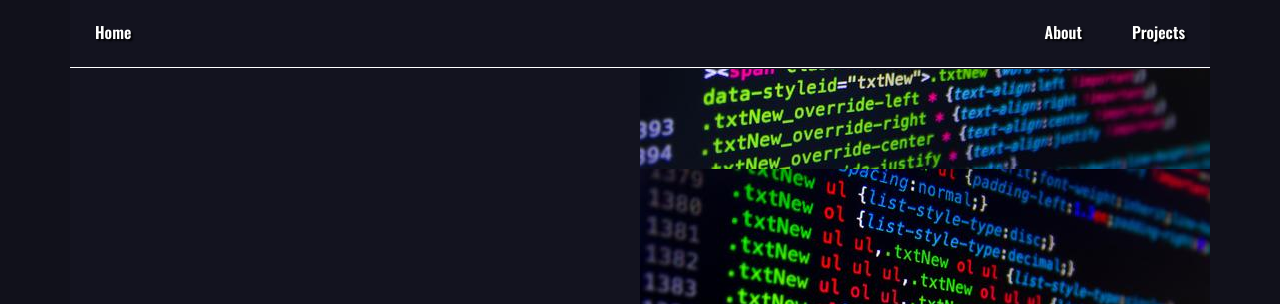
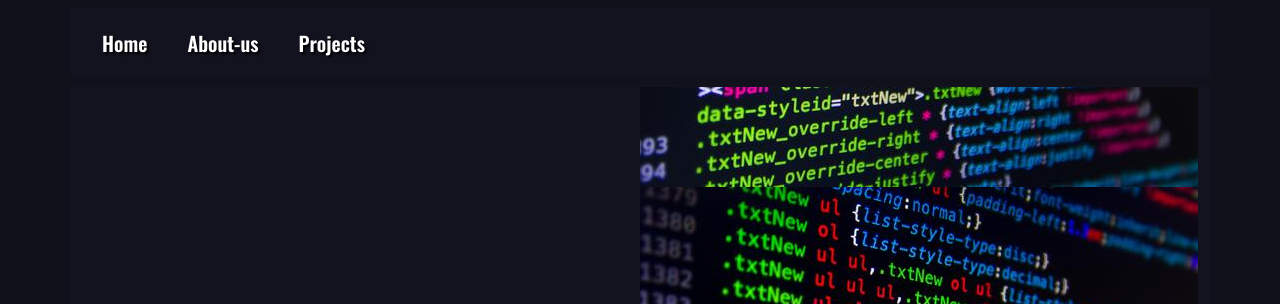
Before and after one commit to edersonhos/Portfolio, a plain HTML site: page index.html in a window 1280 px wide. Shown: the top 304 px of the page. Drawn offline with nearby package versions, Linux system fonts and the light colour scheme.

Commit message:
atualizaçao do prjeto
menu bar refeita com bosstrap e funcional

```diff
--- a/assets/style-index.css
+++ b/assets/style-index.css
@@ -21,30 +21,23 @@ a {
 
 
 /*--------------menu-------------*/
-.container.head {
-    display: flex;
-    justify-content: space-between;
+.bgMenu {
     background-color: rgb(19, 19, 31);
-    border-bottom: 1px solid #ffffff;
+    font-family:'Oswald';
+    font-weight:600;
 }
-.button {
-    display: flex;
-    justify-content: center;
-    align-items: center;
-    padding:20px 25px;
-    border-bottom: 3px solid rgb(19, 19, 31);
+.navLink {
+    display: block;
+    padding: 20px;
+    font-size: 20px;
+    font-weight: var(--bs-nav-link-font-weight);
     color: #fff;
     font-family:'Oswald';
-    font-weight:600;
-    cursor: pointer;
+    text-decoration: none;
+    background: 0 0;
+    border: 0;
+    transition: color .15s ease-in-out,background-color .15s ease-in-out,border-color .15s ease-in-out;
 }
-.button:hover {
-    border-bottom: 3px solid #fff;
-}
-.button-aside {
-    display: flex;
-}
-
 /*--------------menu-end-------------*/
 
 
@@ -223,7 +216,7 @@ footer {
     }
     .home-right  {
         background-image: none;
-        margin-top: 20px;
+        margin-top: 0px;
         margin-bottom: 20px;
         padding-bottom: 50px;
     }
--- a/index.html
+++ b/index.html
@@ -3,20 +3,37 @@
 <head>
     <meta charset="UTF-8">
     <meta name="viewport" content="width=device-width,user-scalable=0, initial-scale=1.0">
+    <link href="https://cdn.jsdelivr.net/npm/bootstrap@5.3.0-alpha3/dist/css/bootstrap.min.css" rel="stylesheet" integrity="sha384-KK94CHFLLe+nY2dmCWGMq91rCGa5gtU4mk92HdvYe+M/SXH301p5ILy+dN9+nJOZ" crossorigin="anonymous">
     <link rel="stylesheet" href="assets/style-index.css">
-    <title>Ederson-HOS</title>
+    <link rel="icon" type="image/x-icon" href="./media/icon.png">
+    <title>Portifolio</title>
+
 
 </head>
 <body>
+
 <!-- -------menu------ -->
 <header>
-        <div class="container head">
-            <div class="button"><a href="">Home</a></div>
-            <div class="button-aside">
-                <div class="button"><a href="">About</a></div>
-                <div class="button"><a href="">Projects</a></div>
+    <nav class="navbar navbar-expand-lg">
+        <div class="container-fluid bgMenu" style="max-width: 1140px;">
+            <button class="navbar-toggler" type="button" data-bs-toggle="collapse" data-bs-target="#navbarNavDropdown" aria-controls="navbarNavDropdown" aria-expanded="false" aria-label="Toggle navigation">
+                <span class="navbar-toggler-icon"></span>
+            </button>
+            <div class="collapse navbar-collapse" id="navbarNavDropdown">
+                <ul class="navbar-nav">
+                    <li class="nav-item">
+                        <a class="navLink" href="#">Home</a>
+                    </li>
+                    <li class="nav-item">
+                        <a class="navLink" aria-current="page" href="#about">About-us</a>
+                    </li>
+                    <li class="nav-item">
+                        <a class="navLink" href="#projeto">Projects</a>
+                    </li>
+                </ul>
             </div>
         </div>
+    </nav>
 </header>
 <!-- -------menu-end------ -->
 
@@ -41,12 +58,14 @@
 <!-- -------HomeBanner-end------ -->
 
 <!-- -------About------- -->
-    <section>
+<section id="about">
     <div class="container about">
         <div class="about-text">
             <h1>22-05-2005 Jacarei-São Paulo-Brasil</h1>
             <p>
-                    Ederson Henrique Oliveira santos, 18 anos progamador, desde pequeno sempre fui uma criança curiosa, que gostava muito de explorar e saber mais sobre as coisas em voltar, e desde pequeno sempre fui apaixonado em tecnologia e filmes de ficção cientifica, como gostava muito de jogar também comecei querer entender como eles funcionam, eh assim descobri o mundo como desenvolvedor me apaixonei por ele, por isso me tornei um desenvolvedor para ajudar as pessoas atraves da tecnologia!
+                Ederson Henrique Oliveira santos, 18 anos progamador web front end, curso nubank html css java react
+                bootstrap git github scrum ux ui desing, curso b7web javascript html css, curso e video guanabara
+                html css javascript logica de progamaçao.
             </p>
         </div>
     </div>
@@ -55,7 +74,7 @@
 
 
 <!-- -------project------ -->
-    <section>
+<section id="projeto">
     <div class="container project">
         <div class="project-title">
             <h1>Projects</h1>
@@ -81,14 +100,12 @@
 </section>
 <!-- -------project-end------ -->
 
-
 <!-- -------footer------ -->
 <footer>
-        <div><h3>Copy®️ Ederson Henrique Oliveira Santos</h3></div>
+    <div><h3 style="font-size: 12px;">Copy®️ Ederson Henrique Oliveira Santos</h3></div>
 </footer>
 <!-- -------footer-end------ -->
-
-
 <script src="index.html"></script>
+<script src="https://cdn.jsdelivr.net/npm/bootstrap@5.3.0-alpha3/dist/js/bootstrap.bundle.min.js" integrity="sha384-ENjdO4Dr2bkBIFxQpeoTz1HIcje39Wm4jDKdf19U8gI4ddQ3GYNS7NTKfAdVQSZe" crossorigin="anonymous"></script>
 </body>
 </html>
```
Also changed, not shown: media/icon.png (added). Lines whose indentation alone changed are shown as unchanged.
